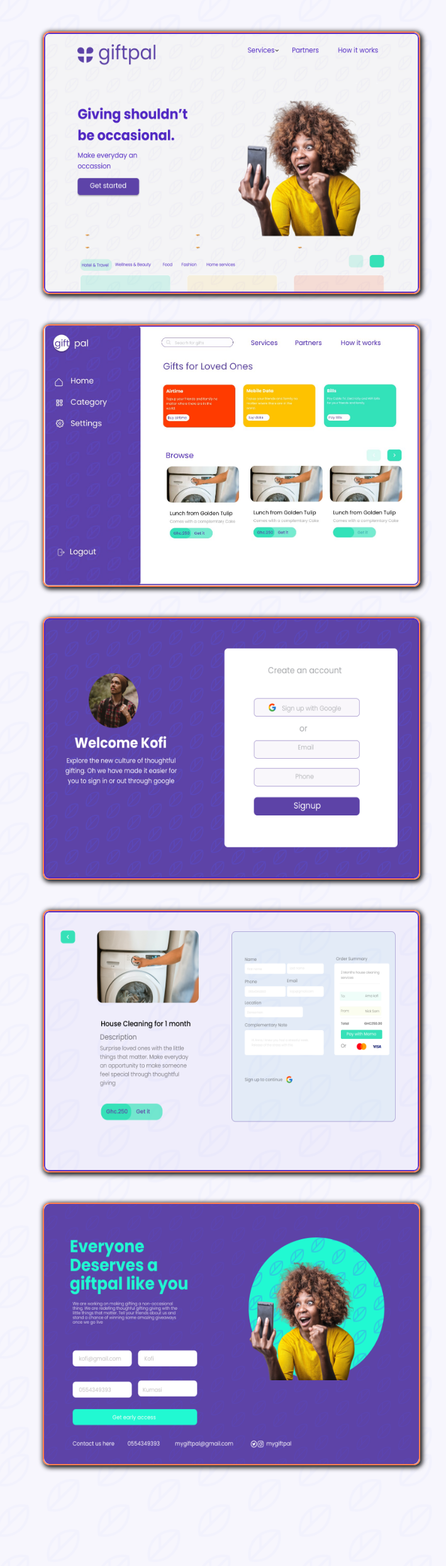
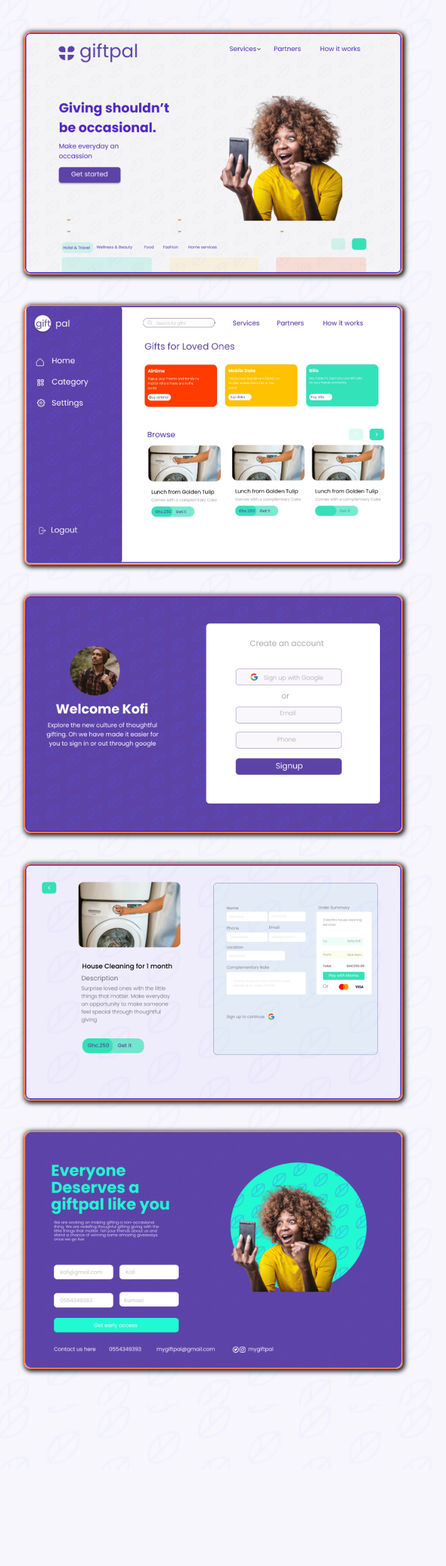
Before and after one commit to kewablay/Giftpal-v2.0, a PHP site: page /home.html in a window 1280 px wide. Shown: the part 72-2559 px from the top of the page at 63% size, without its empty margins (301-1010 px from the left). After the commit the page ends 2256 px from the top, so only its background shows below. Run offline with PHP 8.4, Linux system fonts and the light colour scheme.

Commit message:
added responsiveness to the home.css

```diff
--- a/css/home.css
+++ b/css/home.css
@@ -88,7 +88,7 @@ nav a{
 /* ---navbar ends---- */
 
 .main-wrapper{
-    width:591px;
+    width:650px;
 }
 
 .pages{
@@ -99,8 +99,8 @@ nav a{
 
 
 .img-item{
-    width: 600px;
-    height: 417px;
+    width: 100%;
+    height: 100%;
     border: 2px solid coral;
     box-shadow: 2px 2px 7px 2px rgba(0, 0, 0, 0.897);
     border-radius: 10px;
@@ -123,3 +123,18 @@ img{
 .img:hover img{
     transform: scale(1.05);
 }
+
+
+
+@media only screen and (max-width: 768px) {
+    .nav-toggler{
+        display: block;
+    }
+
+    #nav-item-list{
+        display: none;
+    }
+    .main-wrapper{
+        width:80%;
+    }
+}
```
